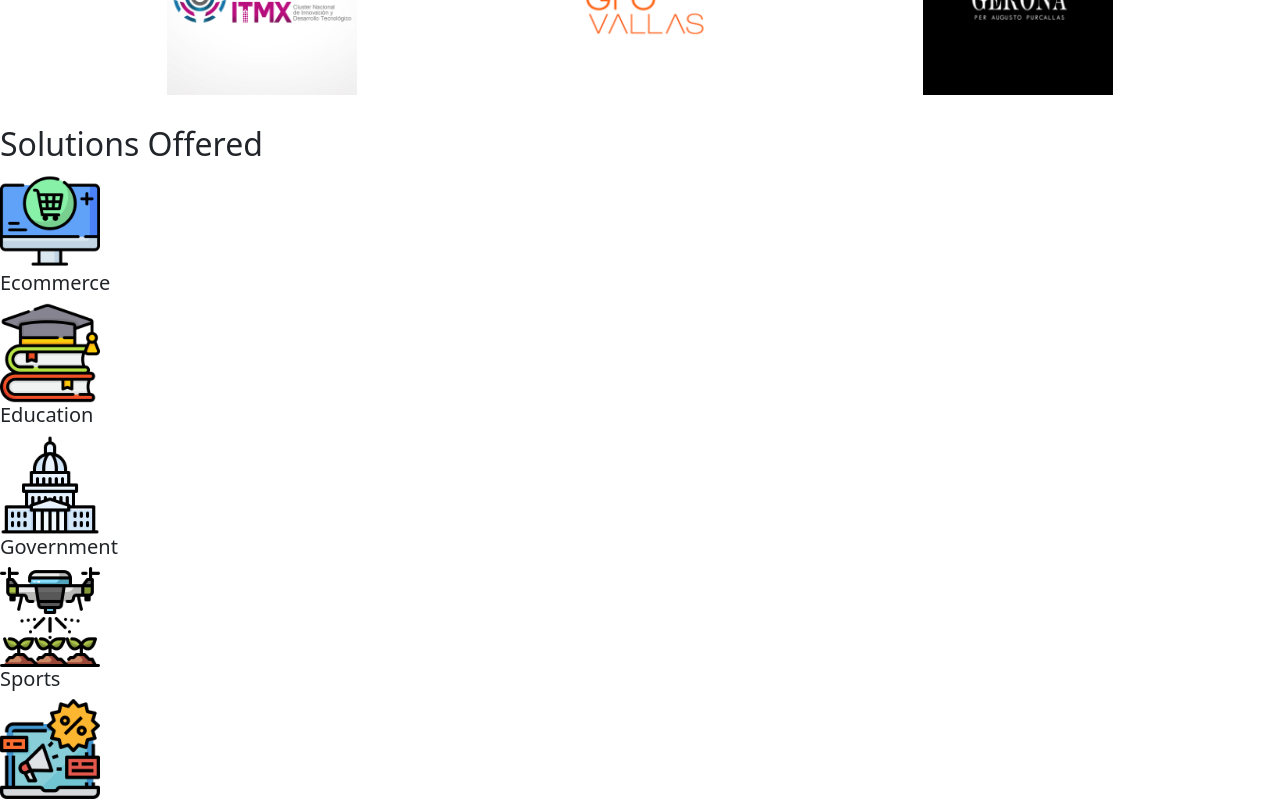
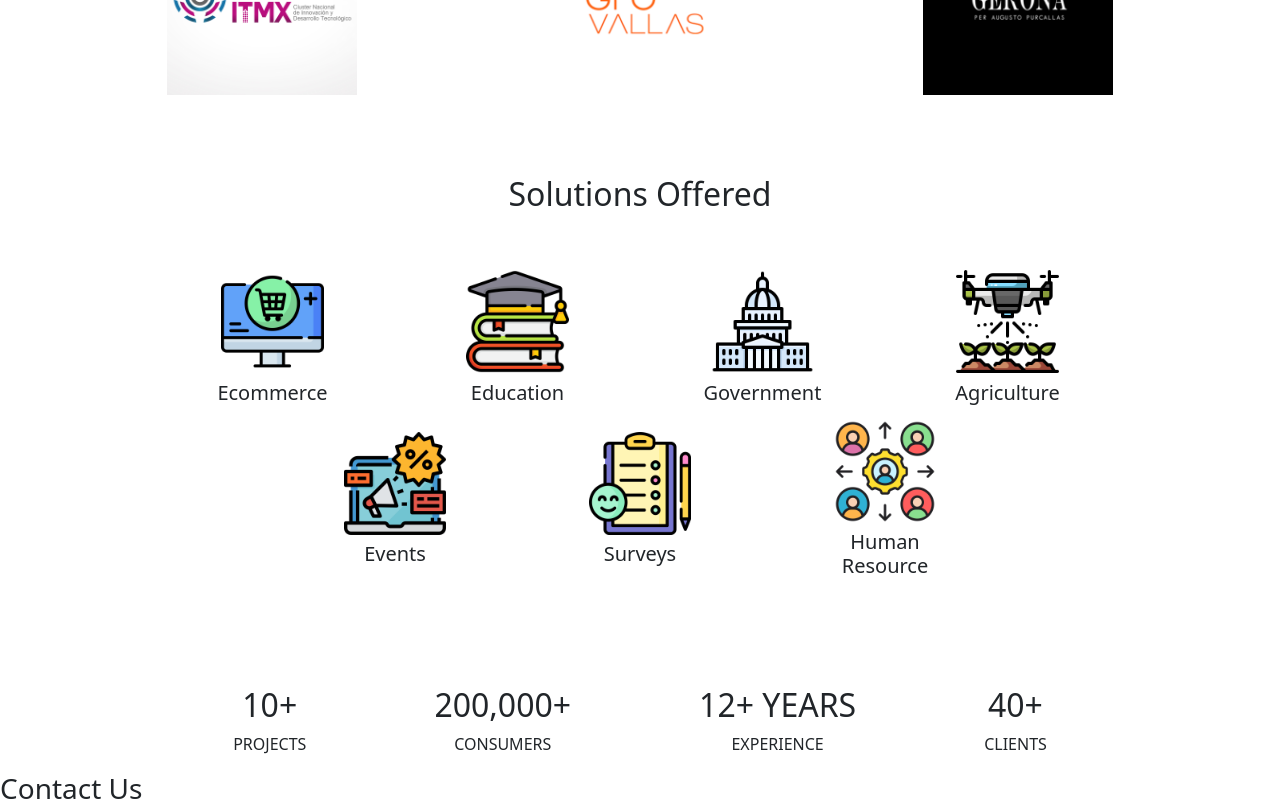
Before and after one commit to royceNissi/Nissi-Computing-labs, a React (Create React App) app: page / in a window 1280 px wide. Shown: the part 1100-1901 px from the top of the page. Built offline with nearby package versions, Linux system fonts and the light colour scheme.

Commit message:
added success page

```diff
--- a/src/components/Solutions.js
+++ b/src/components/Solutions.js
@@ -21,7 +21,7 @@ export const Solutions=()=>{
             icon: govtIcon
         },
         {
-            industry: 'Sports',
+            industry: 'Agriculture',
             icon: agriIcon
         },
         {
@@ -39,13 +39,11 @@ export const Solutions=()=>{
     ]
     return (
         <div className="solutions">
-            <h2 className="solutions__header">Solutions Offered</h2>
             {solutions.map((solution) => {
                 return (
                     <div className="solution" key={solution.industry}>
                         <img className='solution__icon' src={solution.icon}
-                        alt={solution.industry}
-                        width='100px'/>
+                        alt={solution.industry} />
                         <h5 className="solution__header">
                             {solution.industry}
                         </h5>
--- a/src/components/Success.js
+++ b/src/components/Success.js
@@ -1,6 +1,6 @@
 export const Success = ()=>{
     return(
-        <div>
+        <div className="success">
             <div className="success-card">
                 <h2 className="number">10+</h2>
                 <p className="field">PROJECTS</p>
--- a/src/pages/Home.js
+++ b/src/pages/Home.js
@@ -1,7 +1,6 @@
 import { Form } from "../components/FormContactUs"
 import { Footer } from "../components/Footer"
 import { Solutions } from "../components/Solutions"
-import { Work } from "./Work"
 import { Success } from "../components/Success"
 import { Projects } from "../components/Projects"
 import homeImage from '../assests/home page image/Developer activity-bro.png'
@@ -42,6 +41,7 @@ export const Home = () => {
                 className="home-page__image"/>
             </div>
             <Projects/>
+            <h2 className="solutions__header">Solutions Offered</h2>
             <Solutions />
             <Success/>
             <Form />
--- a/src/pages/Work.js
+++ b/src/pages/Work.js
@@ -1,5 +1,6 @@
 import { Whatyouget } from '../components/Whatyouget';
 import { Projects } from '../components/Projects';
+import { Success } from "../components/Success"
 export const Work=()=>{
     return(
         <>
@@ -10,6 +11,7 @@ export const Work=()=>{
             <p>
                 Our- real-time user-based interactive and reactive products are specifically crafted to provide specific,tailored solutions.
             </p>
+            <Success/>
             <Projects/>
             <Whatyouget/>
         </>
--- a/src/scss/05-objects/homepage.scss
+++ b/src/scss/05-objects/homepage.scss
@@ -31,3 +31,7 @@
         flex-wrap: wrap;
     }
 }
+.solutions__header{
+    text-align: center;
+    margin: 50px 0;
+}
--- /dev/null
+++ b/src/scss/05-objects/solutions.scss
@@ -0,0 +1,16 @@
+.solutions{
+    display: flex;
+    justify-content: center;
+    gap: 10%;
+    margin: 5px 150px;
+    flex-wrap: wrap;
+    align-items: center;
+    .solution{
+        width: 15%;
+        text-align: center;
+        &__icon{
+            margin: 5%;
+            width:70%;
+        }
+    }
+}
--- /dev/null
+++ b/src/scss/05-objects/success.scss
@@ -0,0 +1,9 @@
+.success{
+    margin-top: 100px;
+    display: flex;
+    gap: 10%;
+    justify-content: center;
+    .success-card{
+        text-align: center;
+    }
+}
--- a/src/scss/main.scss
+++ b/src/scss/main.scss
@@ -1,2 +1,4 @@
 @import './05-objects/homepage.scss';
 @import './05-objects/projects.scss';
+@import './05-objects/solutions.scss';
+@import './05-objects/success.scss';
```
